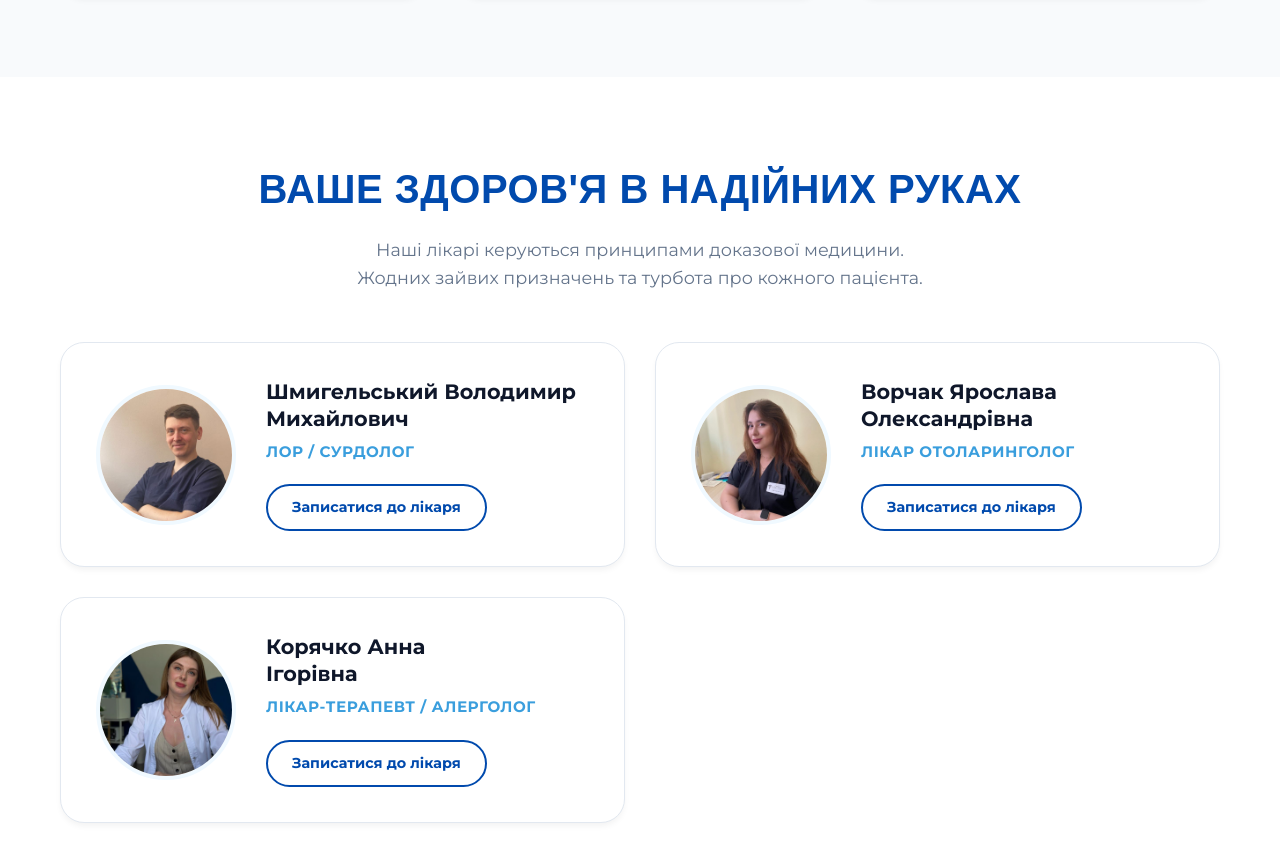
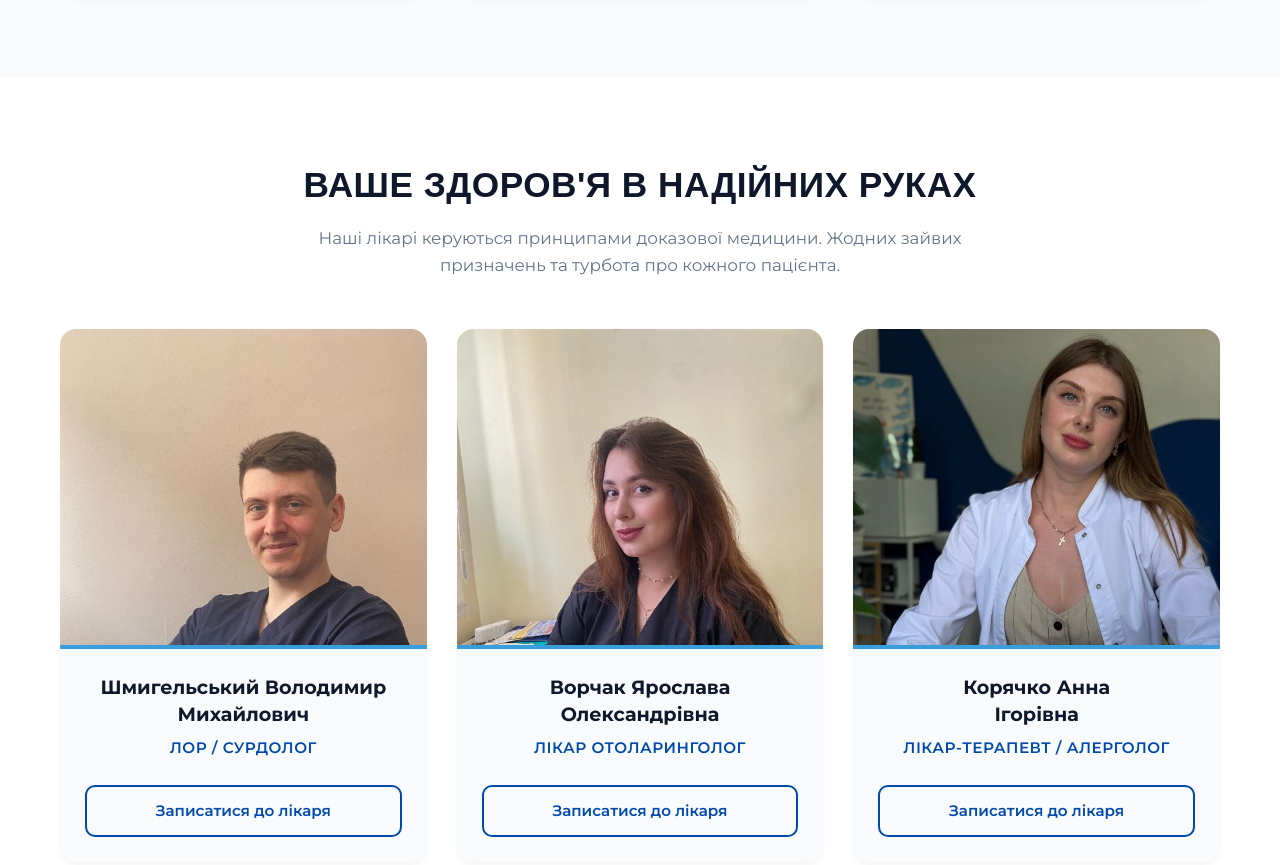
Before and after one commit to ototime-it/ototime, a plain HTML site: page index.html in a window 1280 px wide. Shown: the part 1241-2106 px from the top of the page. Drawn offline with Linux system fonts and the light colour scheme; a web font is replaced by a local one.

Commit message:
Add files via upload

```diff
--- a/style.css
+++ b/style.css
@@ -360,64 +360,134 @@ a {
     color: var(--text-light);
     font-size: 1rem;
 }
+/* ==========================================================================
+   СТИЛІЗАЦІЯ РОДІЛУ ЛІКАРІВ (БЕЗ ЗМІНИ HTML)
+   ========================================================================== */
+.doctors {
+    background-color: var(--white);
+    padding: 80px 0;
+}
+
+/* Налаштування заголовків секції */
+.doctors .section-title {
+    text-align: center;
+    font-size: 2.2rem;
+    color: var(--text-dark);
+    margin-bottom: 12px;
+    font-weight: 700;
+}
+
+.doctors .section-subtitle {
+    text-align: center;
+    max-width: 700px;
+    margin: 0 auto 50px auto;
+    font-size: 1.05rem;
+    color: var(--text-light);
+    line-height: 1.6;
+}
+
+/* Головна сітка — вишиковує 3 картки в один рівний ряд */
+.doctors-grid {
+    display: grid;
+    grid-template-columns: repeat(3, 1fr); /* 3 однакові колонки */
+    gap: 30px;
+    align-items: stretch; /* Змушує всі картки бути однакової висоти */
+}
+
+/* Стилізація самої картки */
+.doctor-card {
+    background-color: var(--bg-light);
+    border-radius: 16px;
+    overflow: hidden;
+    box-shadow: var(--shadow-sm);
+    transition: transform 0.3s cubic-bezier(0.4, 0, 0.2, 1), box-shadow 0.3s ease;
+    display: flex;
+    flex-direction: column; /* Вертикальний розподіл контенту всередині */
+}
+
+/* Ефект підйому та красивої тіні при наведенні мишкою */
+.doctor-card:hover {
+    transform: translateY(-6px);
+    box-shadow: var(--shadow-lg);
+}
+
+/* Стилізація фотографії лікаря */
+.doc-photo {
+    width: 100%;
+    height: 320px; /* Фіксована висота, щоб усі картки були симетричними */
+    object-fit: cover; /* Фото заповнює блок пропорційно, без деформацій */
+    object-position: top center;
+    border-bottom: 4px solid var(--secondary); /* Елегантна брендова лінія під фото */
+}
+
+/* Контейнер із текстом */
+.doc-info {
+    padding: 25px;
+    display: flex;
+    flex-direction: column;
+    flex-grow: 1; /* Розтягує блок, щоб кнопки завжди були на одній лінії */
+    text-align: center; /* Центруємо текст для охайності */
+}
+
+/* Ім'я лікаря */
+.doc-info h3 {
+    font-size: 1.2rem;
+    color: var(--text-dark);
+    font-weight: 700;
+    margin-bottom: 8px;
+    line-height: 1.4;
+}
+
+/* Спеціалізація (підпис) */
+.specialty {
+    font-size: 0.95rem;
+    color: var(--primary);
+    font-weight: 600;
+    margin-bottom: 25px;
+    text-transform: uppercase; /* Робить підпис більш строгим та професійним */
+    letter-spacing: 0.5px;
+}
+
+/* Стилізація кнопки «Записатися» всередині картки */
+.doc-info .btn {
+    margin-top: auto; /* Штовхає кнопку в самий низ картки */
+    display: block;
+    width: 100%;
+    padding: 12px;
+    font-weight: 600;
+    font-size: 0.95rem;
+    text-align: center;
+    border-radius: 10px;
+    transition: background-color 0.2s ease, color 0.2s ease;
+}
 
 /* ==========================================================================
-   8. ЛІКАРІ / ФАХІВЦІ (ПРАВИЛЬНА СІТКА НА 4 КАРТКИ)
+   АДАПТИВНІСТЬ ДЛЯ МОБІЛЬНИХ ПРИСТРОЇВ (ПЛАНШЕТИ ТА СМАРТФОНИ)
    ========================================================================== */
+@media (max-width: 992px) {
     .doctors-grid {
-    display: grid;
-    grid-template-columns: repeat(2, 1fr); /* Сітка 2х2 за замовчуванням */
-    gap: 30px;
+        grid-template-columns: repeat(2, 1fr); /* На планшетах картки стають у 2 колонки */
+        gap: 20px;
+    }
 }
 
-.doctor-card {
-    background-color: var(--white);
-    border: 1px solid var(--border);
-    border-radius: 24px;
-    padding: 35px;
-    display: flex;
-    align-items: center;
-    gap: 30px;
-    box-shadow: var(--shadow-sm);
-    transition: all 0.3s ease;
+@media (max-width: 768px) {
+    .doctors {
+        padding: 50px 0;
     }
 
-.doctor-card:hover {
-    transform: translateY(-5px);
-    box-shadow: var(--shadow-lg);
-    border-color: rgba(1, 74, 173, 0.2);
+    .doctors-grid {
+        grid-template-columns: 1fr; /* На смартфонах картки стають одна під одною в 1 колонку */
+        max-width: 380px; /* Обмежуємо ширину, щоб на великих телефонах картки не розповзалися */
+        margin: 0 auto;
     }
 
     .doc-photo {
-    width: 140px;
-    height: 140px;
-    border-radius: 50%;
-    object-fit: cover;
-    border: 4px solid #F0F9FF;
-    flex-shrink: 0;
+        height: 280px; /* Трохи зменшуємо висоту фото на маленьких екранах */
+    }
 }
 
-.doc-info {
-    display: flex;
-    flex-direction: column;
-    align-items: flex-start;
-}
 
-.doc-info h3 {
-    font-size: 1.3rem;
-    color: var(--text-dark);
-    margin-bottom: 8px;
-    line-height: 1.3;
-}
-
-.specialty {
-    color: var(--secondary);
-    font-weight: 700;
-    font-size: 0.95rem;
-    text-transform: uppercase;
-    letter-spacing: 0.5px;
-    margin-bottom: 20px;
-}
 
 /* ==========================================================================
    9. ПОСЛУГИ ТА ЦІНИ (ТАБИ)
```
Lines whose indentation alone changed are shown as unchanged.
